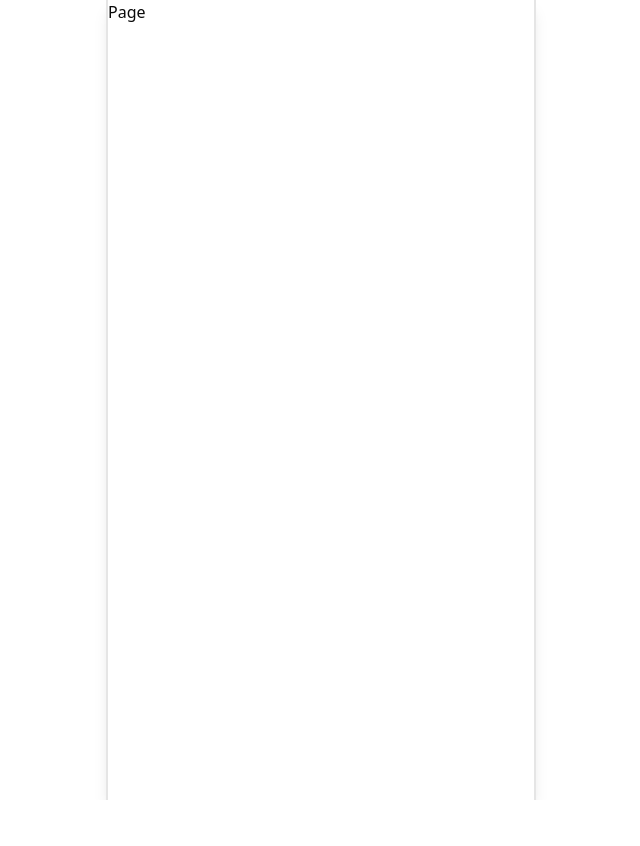
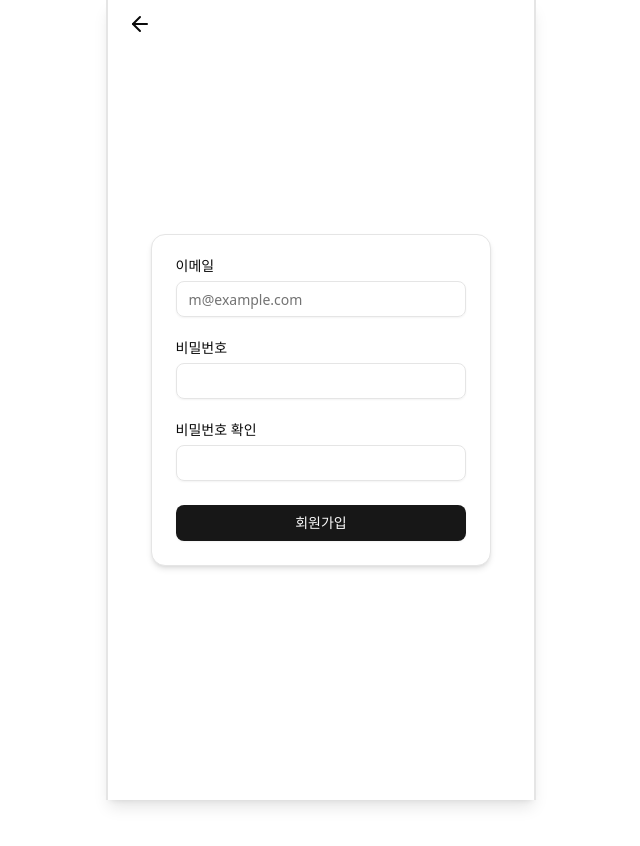
Before and after one commit to bohodays/StockView, a Next.js app: page /signup in a window 1280 px wide. Shown: the whole page, without its empty margins (319-959 px from the left). Before the commit the page ends 800 px from the top, so only its background shows below. Built offline with nearby package versions, Linux system fonts and the light colour scheme.

Commit message:
design: 회원가입, 로그인 페이지 퍼블리싱

```diff
--- a/package.json
+++ b/package.json
@@ -11,6 +11,7 @@
     "build-storybook": "storybook build"
   },
   "dependencies": {
+    "@radix-ui/react-label": "^2.1.7",
     "@radix-ui/react-slot": "^1.2.3",
     "@tanstack/react-query": "^5.85.0",
     "class-variance-authority": "^0.7.1",
--- a/src/app/layout.tsx
+++ b/src/app/layout.tsx
@@ -28,7 +28,7 @@ export default function RootLayout({
   children: React.ReactNode;
 }>) {
   return (
-    <html lang="en">
+    <html lang="en" suppressHydrationWarning>
       <body
         className={`${geistSans.variable} ${geistMono.variable} antialiased`}
       >
--- a/src/app/login/page.tsx
+++ b/src/app/login/page.tsx
@@ -1,7 +1,83 @@
+"use client";
+
+import NavigationBar from "@/components/common/NavigationBar";
 import React from "react";
+import { ArrowLeft } from "lucide-react";
+import {
+  Card,
+  CardAction,
+  CardContent,
+  CardDescription,
+  CardFooter,
+  CardHeader,
+  CardTitle,
+} from "@/components/ui/Card";
+import { Input } from "@/components/ui/Input";
+import { Label } from "@/components/ui/Label";
+import { Button } from "@/components/ui/Button";
+import Link from "next/link";
 
 const Page = () => {
-  return <div>Page</div>;
+  return (
+    <main className="h-full">
+      {/* navigation bar */}
+      <section>
+        <div>
+          <NavigationBar
+            showLeftButton
+            leftButton={
+              // <Link href={"/"}>
+              <ArrowLeft className="size-6" />
+              // </Link>
+            }
+            onClickLeftButton={() => {
+              alert("tt");
+              console.log("clicked");
+            }}
+          />
+        </div>
+      </section>
+
+      {/* login form */}
+      <section className="min-h-screen w-4/5 mx-auto space-y-32 -translate-y-[var(--navigation-height)] flex flex-col justify-center items-center ">
+        <Card className="w-full shadow-md">
+          <CardContent>
+            <form>
+              <div className="flex flex-col gap-6">
+                <div className="grid gap-2">
+                  <Label htmlFor="email">이메일</Label>
+                  <Input
+                    id="email"
+                    type="email"
+                    placeholder="m@example.com"
+                    required
+                  />
+                </div>
+                <div className="grid gap-2">
+                  <div className="flex items-center">
+                    <Label htmlFor="password">비밀번호</Label>
+                  </div>
+                  <Input id="password" type="password" required />
+                </div>
+              </div>
+            </form>
+          </CardContent>
+          <CardFooter className="flex flex-col space-y-4">
+            <Button full>로그인</Button>
+            <p className="text-xs">
+              {"아직 Stock View 회원이 아닌가요?"}
+              <Link
+                className="underline underline-offset-4 text-[var(--color-peach)] px-2"
+                href={"/signup"}
+              >
+                가입하기
+              </Link>
+            </p>
+          </CardFooter>
+        </Card>
+      </section>
+    </main>
+  );
 };
 
 export default Page;
--- a/src/app/signup/page.tsx
+++ b/src/app/signup/page.tsx
@@ -1,7 +1,66 @@
+"use client";
+
+import NavigationBar from "@/components/common/NavigationBar";
+import { Button } from "@/components/ui/Button";
+import { Card, CardContent, CardFooter } from "@/components/ui/Card";
+import { Input } from "@/components/ui/Input";
+import { Label } from "@/components/ui/Label";
+import { ArrowLeft } from "lucide-react";
 import React from "react";
 
 const Page = () => {
-  return <div>Page</div>;
+  return (
+    <main>
+      {/* navigation bar */}
+      <section>
+        <div>
+          <NavigationBar
+            showLeftButton
+            leftButton={<ArrowLeft className="size-6 cursor-pointer" />}
+            onClickLeftButton={() => {
+              console.log("clicked");
+            }}
+          />
+        </div>
+      </section>
+
+      {/* signup form */}
+      <section className="min-h-screen w-4/5 mx-auto space-y-32 -translate-y-[var(--navigation-height)] flex flex-col justify-center items-center ">
+        <Card className="w-full shadow-md">
+          <CardContent>
+            <form>
+              <div className="flex flex-col gap-6">
+                <div className="grid gap-2">
+                  <Label htmlFor="email">이메일</Label>
+                  <Input
+                    id="email"
+                    type="email"
+                    placeholder="m@example.com"
+                    required
+                  />
+                </div>
+                <div className="grid gap-2">
+                  <div className="flex items-center">
+                    <Label htmlFor="password">비밀번호</Label>
+                  </div>
+                  <Input id="password" type="password" required />
+                </div>
+                <div className="grid gap-2">
+                  <div className="flex items-center">
+                    <Label htmlFor="password">비밀번호 확인</Label>
+                  </div>
+                  <Input id="password" type="password" required />
+                </div>
+              </div>
+            </form>
+          </CardContent>
+          <CardFooter className="flex flex-col space-y-4">
+            <Button full>회원가입</Button>
+          </CardFooter>
+        </Card>
+      </section>
+    </main>
+  );
 };
 
 export default Page;
--- a/src/components/common/NavigationBar.tsx
+++ b/src/components/common/NavigationBar.tsx
@@ -19,11 +19,14 @@ const NavigationBar = ({
   onClickRightButton,
 }: NavigationBarProps) => {
   return (
-    <div className="relative pt-[48px]">
-      <nav className="absolute top-0 w-full flex items-center justify-between h-12 px-2">
+    <div className="relative">
+      <nav className="w-full flex items-center justify-between h-12 px-2">
         {showLeftButton ? (
           <Button
-            onClick={onClickLeftButton}
+            onClick={() => {
+              console.log("Button clicked");
+              onClickLeftButton?.();
+            }}
             variant={"ghost"}
             className="flex items-center justify-center"
             aria-label="Left Navigation Button"
--- a/src/components/ui/Button.tsx
+++ b/src/components/ui/Button.tsx
@@ -4,7 +4,7 @@ import { cva, type VariantProps } from "class-variance-authority";
 import { cn } from "@/lib/utils/utils";
 
 const buttonVariants = cva(
-  "inline-flex cursor-pointer items-center justify-center gap-2 whitespace-nowrap rounded-md text-sm font-medium transition-all disabled:pointer-events-none disabled:opacity-50 [&_svg]:pointer-events-none [&_svg:not([class*='size-'])]:size-4 shrink-0 [&_svg]:shrink-0 outline-none focus-visible:ring-2 focus-visible:ring-ring/50 focus-visible:ring-offset-2 focus-visible:ring-offset-background",
+  "inline-flex cursor-pointer items-center justify-center gap-2 whitespace-nowrap rounded-md text-sm font-medium transition-all disabled:pointer-events-none disabled:opacity-50 [&_svg:not([class*='size-'])]:size-4 shrink-0 [&_svg]:shrink-0 outline-none focus-visible:ring-2 focus-visible:ring-ring/50 focus-visible:ring-offset-2 focus-visible:ring-offset-background",
   {
     variants: {
       variant: {
--- /dev/null
+++ b/src/components/ui/Card.tsx
@@ -0,0 +1,91 @@
+import { cn } from "@/lib/utils/utils";
+import * as React from "react";
+
+function Card({ className, ...props }: React.ComponentProps<"div">) {
+  return (
+    <div
+      data-slot="card"
+      className={cn(
+        "bg-card text-card-foreground flex flex-col gap-6 rounded-xl border py-6 shadow-sm",
+        className
+      )}
+      {...props}
+    />
+  );
+}
+
+function CardHeader({ className, ...props }: React.ComponentProps<"div">) {
+  return (
+    <div
+      data-slot="card-header"
+      className={cn(
+        "@container/card-header grid auto-rows-min grid-rows-[auto_auto] items-start gap-1.5 px-6 has-data-[slot=card-action]:grid-cols-[1fr_auto] [.border-b]:pb-6",
+        className
+      )}
+      {...props}
+    />
+  );
+}
+
+function CardTitle({ className, ...props }: React.ComponentProps<"div">) {
+  return (
+    <div
+      data-slot="card-title"
+      className={cn("leading-none font-semibold", className)}
+      {...props}
+    />
+  );
+}
+
+function CardDescription({ className, ...props }: React.ComponentProps<"div">) {
+  return (
+    <div
+      data-slot="card-description"
+      className={cn("text-muted-foreground text-sm", className)}
+      {...props}
+    />
+  );
+}
+
+function CardAction({ className, ...props }: React.ComponentProps<"div">) {
+  return (
+    <div
+      data-slot="card-action"
+      className={cn(
+        "col-start-2 row-span-2 row-start-1 self-start justify-self-end",
+        className
+      )}
+      {...props}
+    />
+  );
+}
+
+function CardContent({ className, ...props }: React.ComponentProps<"div">) {
+  return (
+    <div
+      data-slot="card-content"
+      className={cn("px-6", className)}
+      {...props}
+    />
+  );
+}
+
+function CardFooter({ className, ...props }: React.ComponentProps<"div">) {
+  return (
+    <div
+      data-slot="card-footer"
+      className={cn("flex items-center px-6 [.border-t]:pt-6", className)}
+      {...props}
+    />
+  );
+}
+
+export {
+  Card,
+  CardHeader,
+  CardFooter,
+  CardTitle,
+  CardAction,
+  CardDescription,
+  CardContent,
+};
--- /dev/null
+++ b/src/components/ui/Label.tsx
@@ -0,0 +1,23 @@
+"use client";
+
+import * as React from "react";
+import * as LabelPrimitive from "@radix-ui/react-label";
+import { cn } from "@/lib/utils/utils";
+
+function Label({
+  className,
+  ...props
+}: React.ComponentProps<typeof LabelPrimitive.Root>) {
+  return (
+    <LabelPrimitive.Root
+      data-slot="label"
+      className={cn(
+        "flex items-center gap-2 text-sm leading-none font-medium select-none group-data-[disabled=true]:pointer-events-none group-data-[disabled=true]:opacity-50 peer-disabled:cursor-not-allowed peer-disabled:opacity-50",
+        className
+      )}
+      {...props}
+    />
+  );
+}
+
+export { Label };
--- a/src/styles/globals.css
+++ b/src/styles/globals.css
@@ -37,6 +37,7 @@
   --color-popover: var(--popover);
   --color-card-foreground: var(--card-foreground);
   --color-card: var(--card);
+  --color-peach: var(--color-peach);
   --radius-sm: calc(var(--radius) - 4px);
   --radius-md: calc(var(--radius) - 2px);
   --radius-lg: var(--radius);
@@ -77,6 +78,7 @@
   --sidebar-accent-foreground: oklch(0.205 0 0);
   --sidebar-border: oklch(0.922 0 0);
   --sidebar-ring: oklch(0.708 0 0);
+  --color-peach: #f7c8ae;
 }
 
 .dark {
@@ -111,6 +113,7 @@
   --sidebar-accent-foreground: oklch(0.985 0 0);
   --sidebar-border: oklch(1 0 0 / 10%);
   --sidebar-ring: oklch(0.556 0 0);
+  --color-peach: #f7c8ae;
 }
 
 @layer base {
```
Also changed, not shown: src/app/page.tsx (+8 -4 lines), 1 other file (tests, documents, lock files or other folders).
